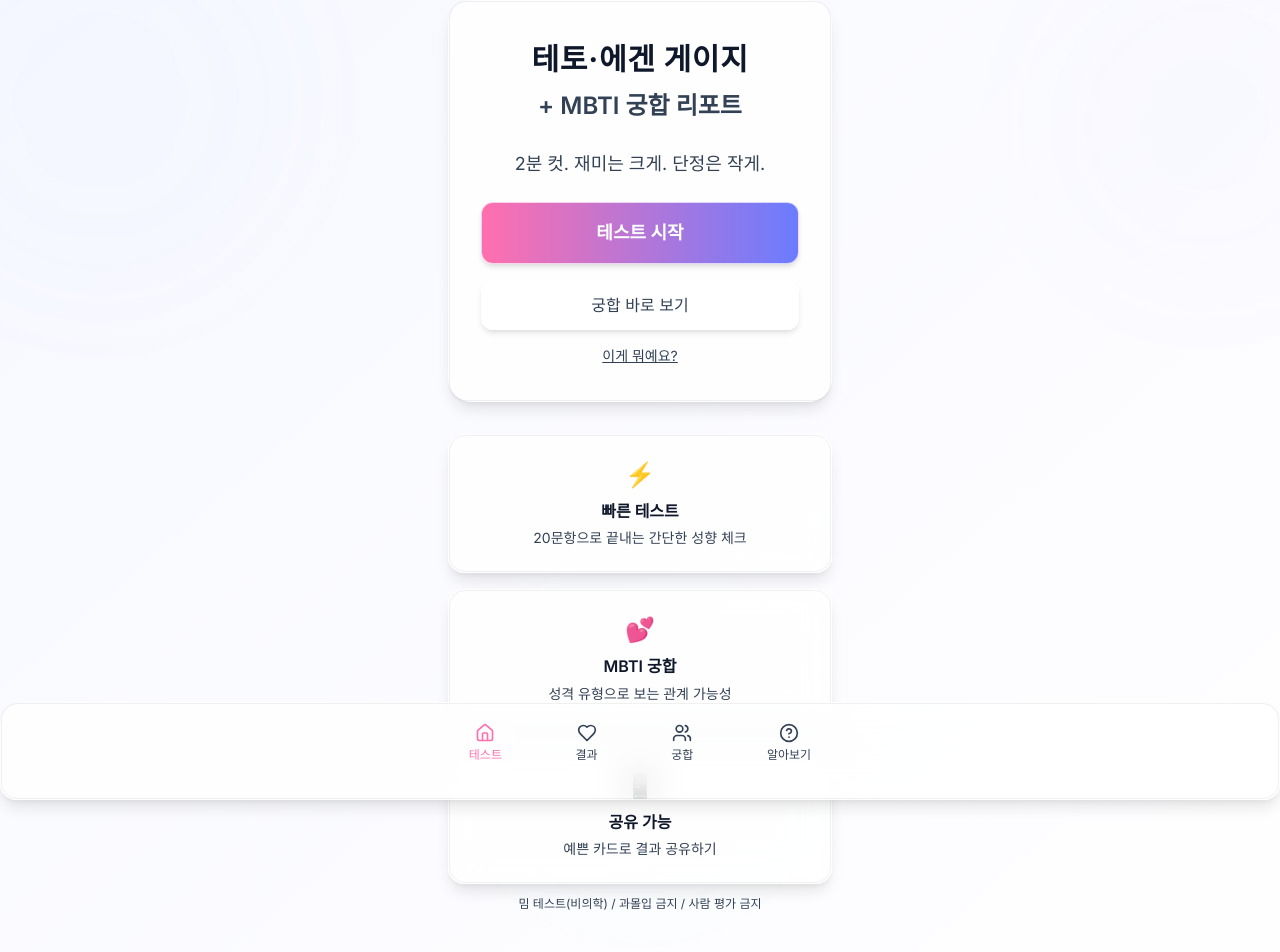
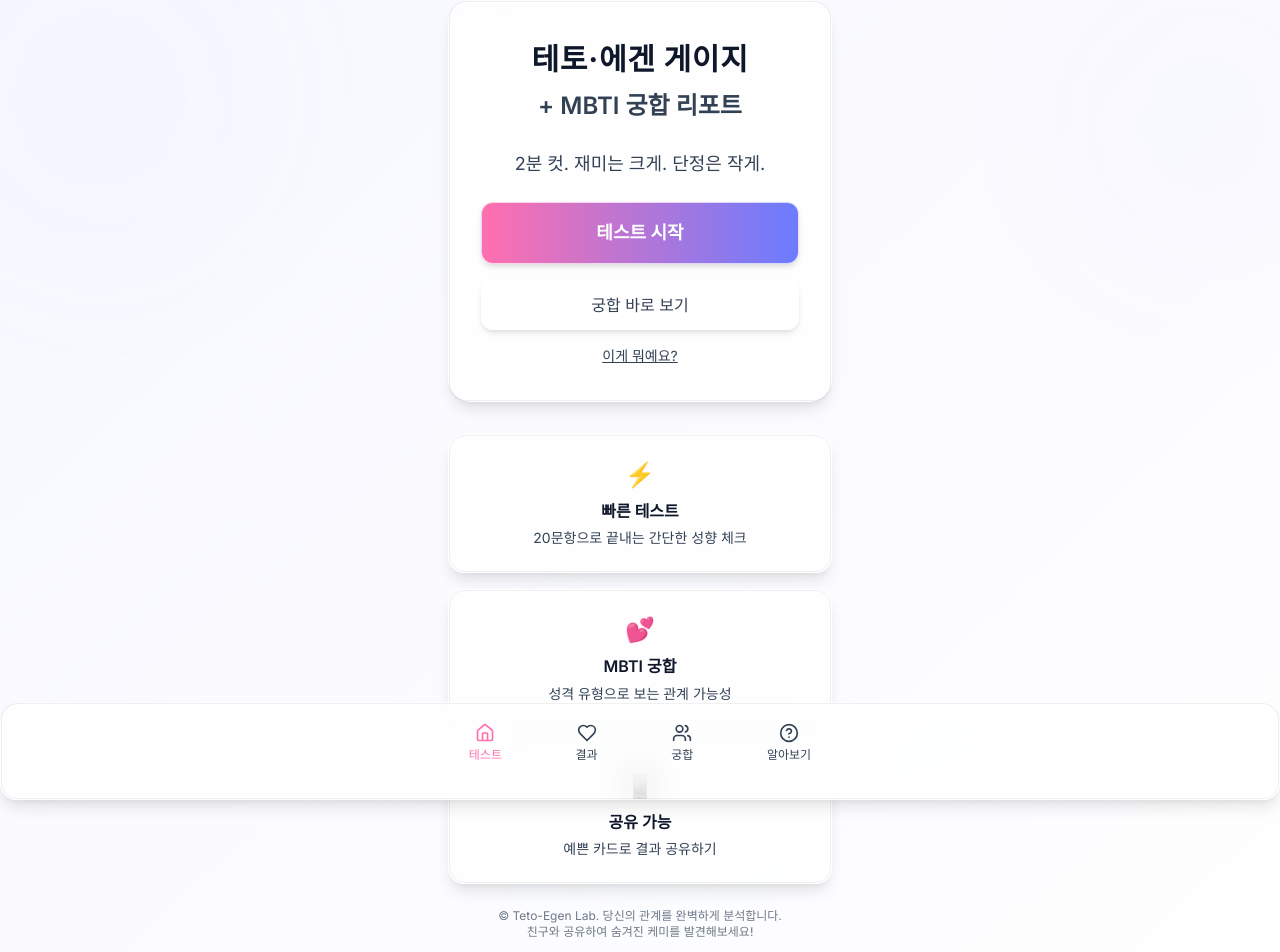
Before and after one commit to tunatuna1002-lab/teto-egen-app, a React (Vite) app: page / in a window 1280 px wide. Shown: the top 952 px of the page. Built offline with nearby package versions, Linux system fonts and the light colour scheme.

Commit message:
Refactor: Replace disclaimer warnings with engaging viral footer

```diff
--- a/src/components/Disclaimer.tsx
+++ b/src/components/Disclaimer.tsx
@@ -2,9 +2,10 @@
 
 export const Disclaimer: React.FC = () => {
   return (
-    <div className="text-center py-3 px-4">
-      <p className="text-xs text-charcoal-light">
-        밈 테스트(비의학) / 과몰입 금지 / 사람 평가 금지
+    <div className="text-center py-6 px-4">
+      <p className="text-xs text-charcoal-light opacity-70">
+        © Teto-Egen Lab. 당신의 관계를 완벽하게 분석합니다.<br />
+        친구와 공유하여 숨겨진 케미를 발견해보세요!
       </p>
     </div>
   );
```
